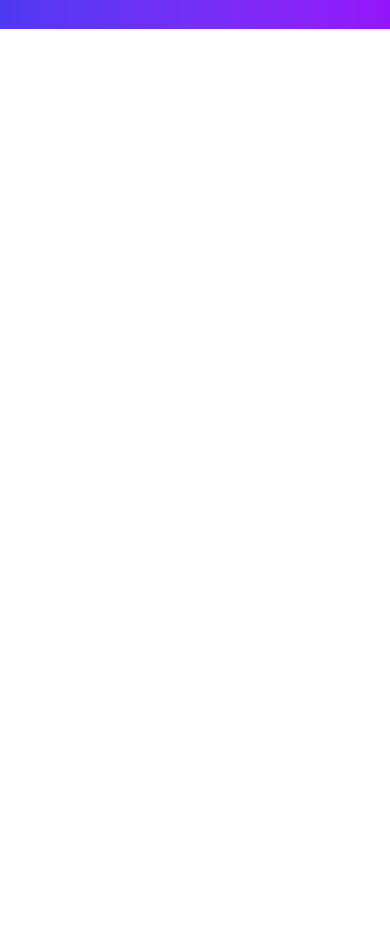
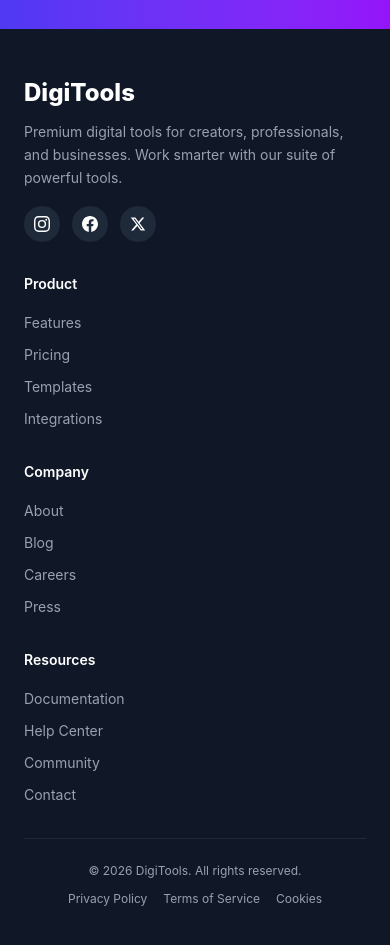
Before and after one commit to ShahriarALshihab/Digitools-a6, a React (Vite) app: page / in a window 390 px wide. Shown: the part 7680-8625 px from the top of the page. Before the commit the page ends 7709 px from the top, so only its background shows below. Built offline with nearby package versions, Linux system fonts and the light colour scheme.

Commit message:
footer done

```diff
--- a/src/App.jsx
+++ b/src/App.jsx
@@ -8,6 +8,7 @@ import { ToastContainer } from "react-toastify";
 import Steps from "./components/Steps";
 import Pricing from "./components/Pricing";
 import CallToAction from "./components/CallToAction";
+import Footer from "./components/Footer";
 
 const App = () => {
   const [cartItems, setCartItems] = useState([]);
@@ -22,6 +23,7 @@ const App = () => {
         <Steps></Steps>
         <Pricing></Pricing>
         <CallToAction></CallToAction>
+        <Footer></Footer>
       </div>
     </>
   );
--- /dev/null
+++ b/src/components/Footer.jsx
@@ -0,0 +1,84 @@
+import React from "react";
+
+const Footer = () => {
+  return (
+    <footer className="bg-gray-900 text-gray-400 py-12 px-6 lg:px-16">
+      <div className="max-w-6xl mx-auto">
+        <div className="grid grid-cols-1 sm:grid-cols-2 lg:grid-cols-5 gap-8 mb-8">
+          {/* Brand */}
+          <div className="lg:col-span-2">
+            <a className="text-2xl font-extrabold text-white">DigiTools</a>
+            <p className="text-sm mt-3 leading-relaxed max-w-xs">
+              Premium digital tools for creators, professionals, and businesses. Work smarter with our suite of powerful tools.
+            </p>
+            {/* Social Icons */}
+            <div className="flex items-center gap-3 mt-4">
+              {["instagram", "facebook", "twitter"].map((social) => (
+                <a
+                  key={social}
+                  href="#"
+                  className="w-9 h-9 rounded-full bg-gray-800 hover:bg-purple-600 flex items-center justify-center transition-colors"
+                >
+                  {social === "instagram" && (
+                    <svg className="w-4 h-4 text-white" fill="currentColor" viewBox="0 0 24 24">
+                      <path d="M12 2.163c3.204 0 3.584.012 4.85.07 3.252.148 4.771 1.691 4.919 4.919.058 1.265.069 1.645.069 4.849 0 3.205-.012 3.584-.069 4.849-.149 3.225-1.664 4.771-4.919 4.919-1.266.058-1.644.07-4.85.07-3.204 0-3.584-.012-4.849-.07-3.26-.149-4.771-1.699-4.919-4.92-.058-1.265-.07-1.644-.07-4.849 0-3.204.013-3.583.07-4.849.149-3.227 1.664-4.771 4.919-4.919 1.266-.057 1.645-.069 4.849-.069zM12 0C8.741 0 8.333.014 7.053.072 2.695.272.273 2.69.073 7.052.014 8.333 0 8.741 0 12c0 3.259.014 3.668.072 4.948.2 4.358 2.618 6.78 6.98 6.98C8.333 23.986 8.741 24 12 24c3.259 0 3.668-.014 4.948-.072 4.354-.2 6.782-2.618 6.979-6.98.059-1.28.073-1.689.073-4.948 0-3.259-.014-3.667-.072-4.947-.196-4.354-2.617-6.78-6.979-6.98C15.668.014 15.259 0 12 0zm0 5.838a6.162 6.162 0 100 12.324 6.162 6.162 0 000-12.324zM12 16a4 4 0 110-8 4 4 0 010 8zm6.406-11.845a1.44 1.44 0 100 2.881 1.44 1.44 0 000-2.881z"/>
+                    </svg>
+                  )}
+                  {social === "facebook" && (
+                    <svg className="w-4 h-4 text-white" fill="currentColor" viewBox="0 0 24 24">
+                      <path d="M24 12.073c0-6.627-5.373-12-12-12s-12 5.373-12 12c0 5.99 4.388 10.954 10.125 11.854v-8.385H7.078v-3.47h3.047V9.43c0-3.007 1.792-4.669 4.533-4.669 1.312 0 2.686.235 2.686.235v2.953H15.83c-1.491 0-1.956.925-1.956 1.874v2.25h3.328l-.532 3.47h-2.796v8.385C19.612 23.027 24 18.062 24 12.073z"/>
+                    </svg>
+                  )}
+                  {social === "twitter" && (
+                    <svg className="w-4 h-4 text-white" fill="currentColor" viewBox="0 0 24 24">
+                      <path d="M18.244 2.25h3.308l-7.227 8.26 8.502 11.24H16.17l-5.214-6.817L4.99 21.75H1.68l7.73-8.835L1.254 2.25H8.08l4.713 6.231zm-1.161 17.52h1.833L7.084 4.126H5.117z"/>
+                    </svg>
+                  )}
+                </a>
+              ))}
+            </div>
+          </div>
+
+          {[
+            {
+              title: "Product",
+              links: ["Features", "Pricing", "Templates", "Integrations"],
+            },
+            {
+              title: "Company",
+              links: ["About", "Blog", "Careers", "Press"],
+            },
+            {
+              title: "Resources",
+              links: ["Documentation", "Help Center", "Community", "Contact"],
+            },
+          ].map((col) => (
+            <div key={col.title}>
+              <h4 className="text-white font-semibold text-sm mb-4">{col.title}</h4>
+              <ul className="space-y-2">
+                {col.links.map((link) => (
+                  <li key={link}>
+                    <a href="#" className="text-sm hover:text-white transition-colors">
+                      {link}
+                    </a>
+                  </li>
+                ))}
+              </ul>
+            </div>
+          ))}
+        </div>
+
+        <div className="border-t border-gray-800 pt-6 flex flex-col sm:flex-row justify-between items-center gap-3 text-xs">
+          <p>© 2026 DigiTools. All rights reserved.</p>
+          <div className="flex gap-4">
+            <a href="#" className="hover:text-white transition-colors">Privacy Policy</a>
+            <a href="#" className="hover:text-white transition-colors">Terms of Service</a>
+            <a href="#" className="hover:text-white transition-colors">Cookies</a>
+          </div>
+        </div>
+      </div>
+    </footer>
+  );
+};
+
+export default Footer;
```
